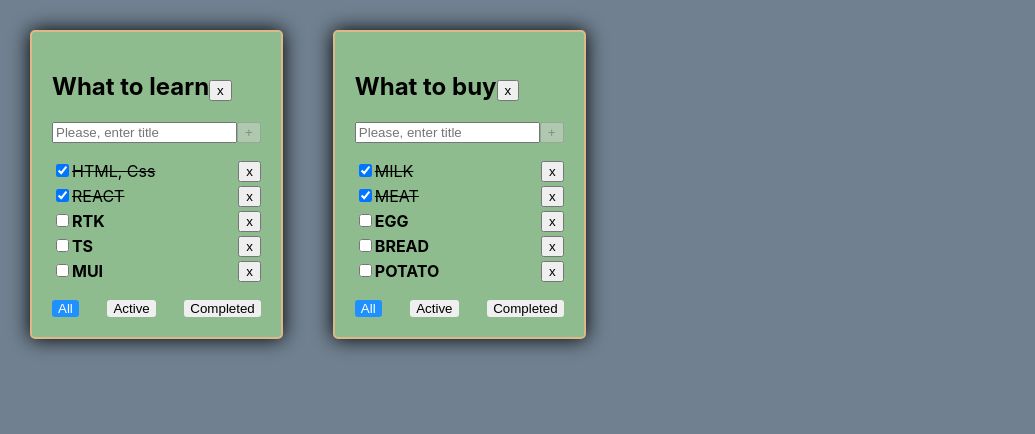
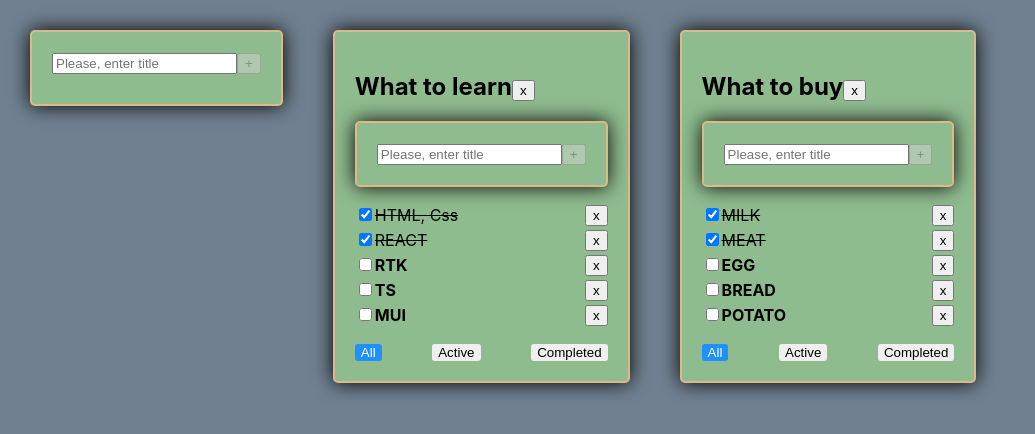
Before and after one commit to BSN89/todonew, a React (Create React App) app: page / in a window 1280 px wide. Shown: the top 434 px of the page, without its empty margins (0-1035 px from the left). Built offline with nearby package versions, Linux system fonts and the light colour scheme.

Commit message:
add new todolist

```diff
--- /dev/null
+++ b/src/AddItemForm.tsx
@@ -0,0 +1,64 @@
+import React, {ChangeEvent, FC, KeyboardEvent, useState} from 'react';
+
+
+type AddItemFormPropsType = {
+    titleMaxLength: number
+    addItem: (title: string) => void
+}
+
+
+export const AddItemForm: FC<AddItemFormPropsType> = (props) => {
+    const {titleMaxLength, addItem} = props
+
+    const [title, setTitle] = useState("")
+    const [error, setError] = useState<boolean>(false)
+
+
+    const setTitleHandler = (event: ChangeEvent<HTMLInputElement>) => {
+        error && setError(false)
+        setTitle(event.currentTarget.value)
+    }
+    const addItemHandler = () => {
+        const trimmedTitle = title.trim()
+        if (trimmedTitle) {
+            addItem(trimmedTitle)
+        } else {
+            setError(true)
+        }
+        setTitle("")
+    }
+
+    const addTaskOnKeyPressHandler = (e: KeyboardEvent<HTMLInputElement>) => e.key === "Enter" && !isAddBtnDisabled && addItemHandler()
+
+
+    const isTitleLengthTooLong: boolean = title.length > titleMaxLength
+    const isAddBtnDisabled: boolean = !title.length || isTitleLengthTooLong
+    const titleMaxLengthWarning = isTitleLengthTooLong
+        ? <div style={{color: 'red'}}>Title is too long!</div>
+        : null
+
+    const userMessage = error
+        ? <div style={{color: 'red'}}>Title is required</div>
+        : null
+
+const inputClasses = error || isTitleLengthTooLong ? "input-error" : undefined
+    return (
+        <div className="add-form">
+            <input
+                placeholder={"Please, enter title"}
+                value={title}
+                onChange={setTitleHandler}
+
+                onKeyDown={addTaskOnKeyPressHandler}
+                className={inputClasses}
+            />
+            <button
+                disabled={isAddBtnDisabled}
+                onClick={addItemHandler}
+            > +
+            </button>
+            {titleMaxLengthWarning || userMessage}
+
+        </div>
+    );
+};
--- a/src/App.css
+++ b/src/App.css
@@ -63,3 +63,11 @@ h3{
   border: 2px solid red;
   outline: none;
 }
+.add-form{
+  background-color: darkseagreen;
+  max-height: 2rem;
+  border: 2px solid burlywood;
+  border-radius: 5px;
+  padding: 20px;
+  box-shadow: 0 0 20px 0 black;
+}
--- a/src/App.tsx
+++ b/src/App.tsx
@@ -2,6 +2,7 @@ import React, {JSX, useState} from 'react';
 import './App.css';
 import {Todolist} from "./Todolist";
 import {v1} from "uuid";
+import {AddItemForm} from "./AddItemForm";
 
 export type TaskType = {
     id: string
@@ -62,6 +63,16 @@ function App() {
         )
         setTasks({...tasks, [todoListId]: updateTasks})
     }
+    const changeTaskTitle = (taskId: string, title: string, todoListId: string) => {
+        const updateTasks = tasks[todoListId].map(t => t.id === taskId
+            ? {...t, title: title}
+            : t
+        )
+        setTasks({...tasks, [todoListId]: updateTasks})
+    }
+
+
+
 
     const changeTodoListFilter = (nextFilter: FilterValuesType, todoListId: string) => {
         setTodoLists(todoLists.map(tl => tl.id === todoListId
@@ -71,10 +82,25 @@ function App() {
     }
 
     const removeTodoList = (todoListsId: string) => {
-        setTodoLists(todoLists.filter(tl => tl.id !== todoListsId ))
+        setTodoLists(todoLists.filter(tl => tl.id !== todoListsId))
         const copy = {...tasks}
         delete copy[todoListsId]
         setTasks(copy)
+    }
+    const addTodoList = (title: string) => {
+        const newTodo: TodolistType = {
+            id: v1(),
+            title: title,
+            filter: 'all'
+        }
+        setTodoLists([...todoLists, newTodo])
+        setTasks({...tasks, [newTodo.id]: []})
+    }
+    const changeTodoListTitle = (title: string, todoListId: string) => {
+        setTodoLists(todoLists.map(tl => tl.id === todoListId
+            ? {...tl, title: title}
+            : tl
+        ))
     }
     const getTaskForRender = (tasksList: Array<TaskType>, filterValue: FilterValuesType): Array<TaskType> => {
         switch (filterValue) {
@@ -101,18 +127,20 @@ function App() {
 
                 addTask={addTask}
                 removeTask={removeTask}
+                changeTaskTitle={changeTaskTitle}
+                changeTaskStatus={changeTaskStatus}
+
                 removeTodoList={removeTodoList}
-                changeTaskStatus={changeTaskStatus}
                 changeTodoListFilter={changeTodoListFilter}
-
+                changeTodoListTitle={changeTodoListTitle}
             />
         )
     })
 
 
-
     return (
         <div className="App">
+            <AddItemForm titleMaxLength={25} addItem={addTodoList}/>
             {todoListsComponents}
         </div>
     );
--- /dev/null
+++ b/src/EditableSpan.tsx
@@ -0,0 +1,36 @@
+import React, {ChangeEvent, FC, useState} from 'react';
+
+
+type EditableSpanPropsType = {
+    title: string
+    classes?: string
+    changeTitle: (title: string) => void
+}
+
+export const EditableSpan: FC<EditableSpanPropsType> = (props) => {
+    const {title, classes, changeTitle} = props
+
+    const [isEditMode, setIsEditMode] = useState(false)
+    const [localTitle, setLocalTitle] = useState(title)
+
+    const onEditMode = () => setIsEditMode(true)
+    const offEditMode = () => {
+        changeTitle(localTitle)
+        setIsEditMode(false)
+    }
+    const setLocalTitleHandler = (event: ChangeEvent<HTMLInputElement>) => setLocalTitle(event.currentTarget.value)
+
+    return (
+        isEditMode
+            ? <input
+                value={localTitle}
+                autoFocus
+                onChange={setLocalTitleHandler}
+                onBlur={offEditMode}/>
+            : <span
+                onDoubleClick={onEditMode}
+                className={classes}
+            >{title}</span>
+
+    );
+};
--- a/src/Todolist.tsx
+++ b/src/Todolist.tsx
@@ -1,5 +1,7 @@
-import React, {ChangeEvent, KeyboardEvent, FC, JSX, useRef, useState} from 'react';
+import React, {ChangeEvent, FC, JSX} from 'react';
 import {FilterValuesType, TaskType} from "./App";
+import {AddItemForm} from "./AddItemForm";
+import {EditableSpan} from "./EditableSpan";
 
 type TodolistPropsType = {
     todolistId: string
@@ -12,10 +14,11 @@ type TodolistPropsType = {
     changeTaskStatus: (taskId: string, newIsDoneValue: boolean, todoListId: string) => void
     removeTodoList: (todoListsId: string) => void
     changeTodoListFilter: (nextFilter: FilterValuesType, todoListId: string) => void
+    changeTaskTitle: (taskId: string, title: string, todoListId: string) => void
+    changeTodoListTitle: (title: string, todoListId: string) => void
 }
 export const Todolist: FC<TodolistPropsType> = (props) => {
-    const [title, setTitle] = useState("")
-    const [error, setError] = useState<boolean>(false)
+
     // const taskTitleInput = useRef<HTMLInputElement>(null)
     // const addTaskHandler =  () => {
     //     if(taskTitleInput.current){
@@ -25,42 +28,27 @@ export const Todolist: FC<TodolistPropsType> = (props) => {
     // }
     //
 
-    const setTitleHandler = (event: ChangeEvent<HTMLInputElement>) => {
-        error && setError(false)
-        setTitle(event.currentTarget.value)
+
+    const addTask = (title: string) => props.addTask(title, props.todolistId)
+
+    const handlerCreator = (filter: FilterValuesType) => () => props.changeTodoListFilter(filter, props.todolistId)
+    const removeTodoListHandler = () => {
+        props.removeTodoList(props.todolistId)
     }
+    const changeTodoListTitle = (title: string) => props.changeTodoListTitle(title, props.todolistId)
 
-    const addTaskHandler = () => {
-        const trimmedTitle = title.trim()
-        if (trimmedTitle) {
-            props.addTask(trimmedTitle, props.todolistId)
-        } else {
-            setError(true)
-        }
-        setTitle("")
-    }
-    const handlerCreator = (filter: FilterValuesType) => () => props.changeTodoListFilter(filter, props.todolistId)
-    const addTaskOnKeyPressHandler = (e: KeyboardEvent<HTMLInputElement>) => e.key === "Enter" && !isAddBtnDisabled && addTaskHandler()
-const removeTodoListHandler = () => {props.removeTodoList(props.todolistId)}
 
-    const titleMaxLength = 25
-    const isTitleLengthTooLong: boolean = title.length > titleMaxLength
-    const isAddBtnDisabled: boolean = !title.length || isTitleLengthTooLong
     let isAllTasksNotIsDone = true
     for (let i = 0; i < props.tasks.length; i++) {
         if (props.tasks[i].isDone === true) {
             isAllTasksNotIsDone = false
         }
     }
-    const titleMaxLengthWarning = isTitleLengthTooLong
-        ? <div style={{color: 'red'}}>Title is too long</div>
-        : null
-    const userMessage = error
-        ? <div style={{color: 'red'}}>Title is required</div>
-        : null
+
     const mappedTask: Array<JSX.Element> = props.tasks.map((t) => {
         const removeTask = () => props.removeTask(t.id, props.todolistId)
         const changeTaskStatus = (event: ChangeEvent<HTMLInputElement>) => props.changeTaskStatus(t.id, event.currentTarget.checked, props.todolistId)
+        const changeTaskTitle = (title: string) => props.changeTaskTitle(t.id, title, props.todolistId)
         const taskClasses = t.isDone ? "task-not-isDone" : "task"
         return (
             <li key={t.id}>
@@ -70,7 +58,7 @@ const removeTodoListHandler = () => {props.removeTodoList(props.todolistId)}
                         checked={t.isDone}
                         onChange={changeTaskStatus}
                     />
-                    <span className={taskClasses}>{t.title}</span>
+                    <EditableSpan title={t.title} classes={taskClasses} changeTitle={changeTaskTitle}/>
                 </div>
                 <button onClick={removeTask}>x</button>
             </li>
@@ -83,27 +71,13 @@ const removeTodoListHandler = () => {props.removeTodoList(props.todolistId)}
     return (
         <div className={todoClasses}>
             <h2>
-                {props.title}
+
+                <EditableSpan title={props.title}  changeTitle={changeTodoListTitle}/>
                 <button onClick={removeTodoListHandler}>x</button>
             </h2>
-            <div>
-                <input
-                    placeholder={"Please, enter title"}
-                    value={title}
-                    onChange={setTitleHandler}
-                    onKeyDown={addTaskOnKeyPressHandler}
-                    className={error || isTitleLengthTooLong ? "input-error" : undefined}
-                    //ref={taskTitleInput}
-                />
-                <button
-                    disabled={isAddBtnDisabled}
-                    // onClick={addTaskHandler}
-                    onClick={addTaskHandler}
-                > +
-                </button>
-                {titleMaxLengthWarning}
-                {userMessage}
-            </div>
+
+            <AddItemForm titleMaxLength={25} addItem={addTask}/>
+
             <ul>
                 {mappedTask}
             </ul>
@@ -128,7 +102,6 @@ const removeTodoListHandler = () => {props.removeTodoList(props.todolistId)}
                     onClick={handlerCreator("completed")}>Completed
                 </button>
             </div>
-
         </div>
     );
 };
```
